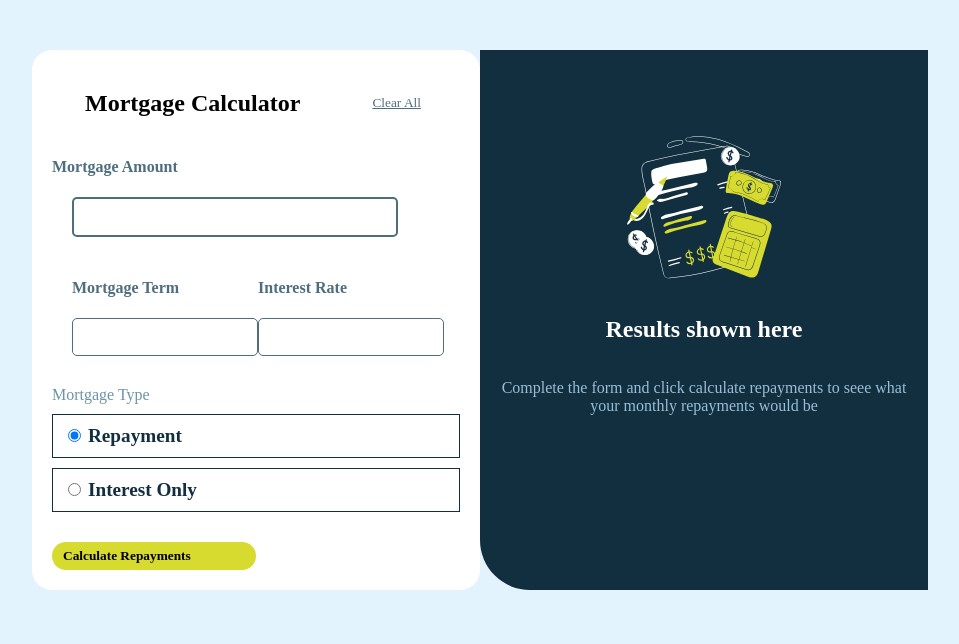
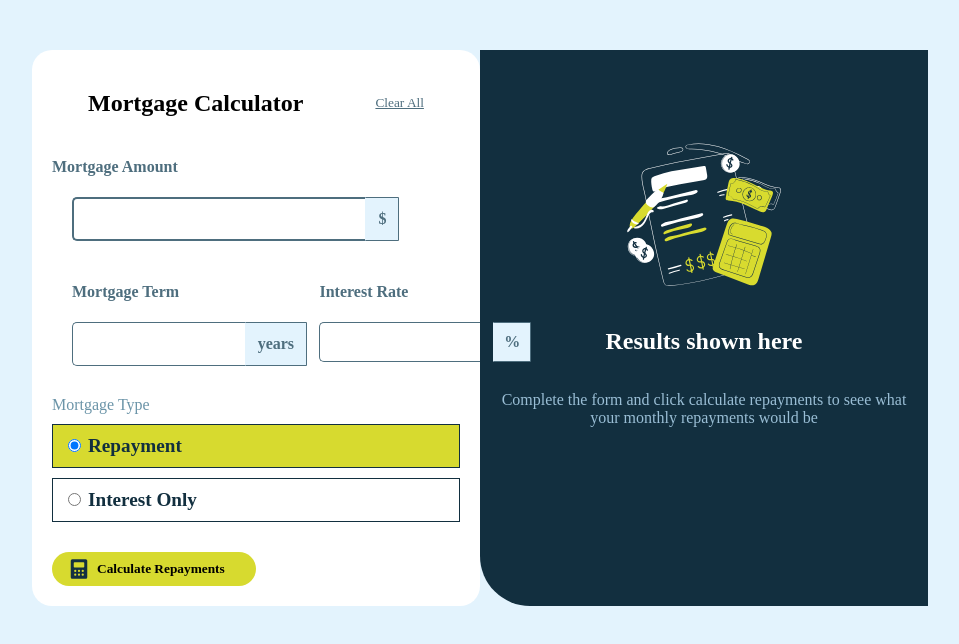
Before and after one commit to Bodeayman/MortgagePayment, a plain HTML site: page index.html in a window 1280 px wide. Shown: the whole page, without its empty margins (160-1119 px from the left). Drawn offline with Linux system fonts and the light colour scheme.

Commit message:
Improvement in the Colors and the margins and added the icons of the dollars

```diff
--- a/index.html
+++ b/index.html
@@ -18,30 +18,44 @@
                 </header>
                 <div class="amountMor">
                     <h4>Mortgage Amount</h4>
-                    <input type="text">
-                    <span></span>
+                    <div class="input1">
+
+                        <input type="text">
+                        <span>$</span>
+
+                    </div>
                 </div>
                 <div class="enter">
                     <div class="term">
                         <h4>
                             Mortgage Term
                         </h4>
-                        <input type="text">
-                        <span></span>
+                        <div class="input2">
+
+                            <input type="text">
+                            <span>years</span>
+
+                        </div>
+
                     </div>
                     <div class="rate">
                         <h4>
                             Interest Rate
                         </h4>
-                        <input type="text">
-                        <span></span>
+                        <div class="input3">
+
+
+                            <input type="text">
+                            <span>%</span>
+
+                        </div>
                     </div>
                 </div>
                 <div class="morCho">
                     <div class="typing">
                         Mortgage Type
                     </div>
-                    <div class="re">
+                    <div class="re" for="re">
 
                         <input type="radio" name="check" id="re" value="re" checked>
 
@@ -49,7 +63,7 @@
                             Repayment
                         </label>
                     </div>
-                    <div class="in">
+                    <div class="in" for="in">
                         <input type="radio" name="check" id="in" value="in">
                         <!-- Don't forget to input the name to make the name and the make the checkbox may done multiple time -->
                         <label for="in">
@@ -60,6 +74,7 @@
 
                 </div>
                 <div class="butCon">
+                    <img src="assets/images/icon-calculator.svg">
                     <input type="submit" value="Calculate Repayments">
                 </div>
 
--- a/main.js
+++ b/main.js
@@ -6,14 +6,16 @@ let validation2 = document.querySelector(".term input");
 let validation3 = document.querySelector(".rate input");
 let span1 = document.querySelectorAll("input[type='text'] ~ span");
 let valids = [validation1, validation2, validation3];
+document.querySelector(".re").style.backgroundColor = "#d7da2f";
+
 
 /////////////////////////////////////////////////////
 //////////////////////////Take care of this option///
 /////////////////////////////////////////////////////
 let option1 = document.getElementById("re");
 let option2 = document.getElementById("in");
-let isActive = false; // Initialize variable
-
+let isActive = true; // Initialize variable
+console.log(isActive)
 // Function to update isActive based on radio button selection
 function updateIsActive() {
 
@@ -48,6 +50,7 @@ document.addEventListener('DOMContentLoaded', function () {
 });
 //////////////// You have here the value of the option1.addEventListener
 /////////////////////////////////////////////////////////////////////////
+let initvalspan = ["$", "years", "%"];
 document.forms[0].onsubmit = function (e) {
     let emptyForm = validation1.value === "" || validation2.value === "" || validation3.value === "";
     let invalidForm = isNaN(validation1.value) || isNaN(validation2.value) || isNaN(validation3.value);
@@ -56,13 +59,15 @@ document.forms[0].onsubmit = function (e) {
         for (let i = 0; i < 3; i++) {
             valids[i].style.borderColor = "red";
             span1[i].innerHTML = "Invalid Field";
-            span1[i].style.cssText = "font-weight:bold;color:red;margin-top:10px;";
+            span1[i].style.cssText = "font-weight:bold;color:red;margin-top:0px;width:auto;overflow:auto;";
 
         }
         let timer = setTimeout(function () {
             for (let i = 0; i < 3; i++) {
                 valids[i].style.borderColor = "hsl(202, 55%, 16%)";
-                span1[i].innerHTML = "";
+                span1[i].style.cssText = "font-weight:weight;color:hsl(200, 24%, 40%);margin-top:0px;";
+
+                span1[i].innerHTML = initvalspan[i];
             }
         }, 3000);
 
@@ -107,13 +112,13 @@ document.forms[0].onsubmit = function (e) {
             let priceT = document.createTextNode("");
             if (isActive) {
                 console.log("THe option1 is checked")
-                priceHeaderT = document.createTextNode("Your monthly Paid");
-                priceT = document.createTextNode(calculateMonthlyPayment(validation1, validation2, validation3));
+                priceHeaderT = document.createTextNode("Your monthly Payments");
+                priceT = document.createTextNode(`$${calculateMonthlyPayment(validation1, validation2, validation3)}`);
             }
             else if (!isActive) {
                 console.log("The option2 is checked");
                 priceHeaderT = document.createTextNode("Your Total interest");
-                priceT = document.createTextNode(calculateInterestOnlyPayment(validation1, validation3));
+                priceT = document.createTextNode(`$${calculateInterestOnlyPayment(validation1, validation3)}`);
             }
             let priceP = document.createElement("p");
 
@@ -124,10 +129,10 @@ document.forms[0].onsubmit = function (e) {
             priceHeader.appendChild(priceHeaderT);
             priceCon.appendChild(priceHeader);
             priceCon.appendChild(priceP);
-            priceHeader.style.cssText = "margin:20px 0px 0px 20px;";
+            priceHeader.style.cssText = "margin:20px 0px 0px 20px;font-size:0.9em;color:hsl(203, 41%, 72%);";
 
-            priceP.style.cssText = "color:#d7da2f; font-weight:bold; font-size:2.7em;";
-            priceCon.style.cssText = "color:white;display:flex;flex-direction:column;justify-content: flex-start;width: fit-content;";
+            priceP.style.cssText = "color:#d7da2f; font-weight:bold; font-size:3em;";
+            priceCon.style.cssText = "color:white;display:flex;flex-direction:column;justify-content: flex-start;width: fit-content;padding-left:20px;";
             priceCon.className = "priceCon";
             paymentFather.appendChild(priceCon);
             ////////////////////////////////////////////////////
@@ -145,7 +150,7 @@ document.forms[0].onsubmit = function (e) {
 
             let priceP2 = document.createElement("p");
             priceP2.style.cssText = "font-weight:bold;align-self:flex-start;color:white;font-size:1.5em;"
-            priceCon2.style.cssText = "width:fit-content;display:flex;justify-content:flex-start;flex-direction:column;color:white;margin-left:25px;";
+            priceCon2.style.cssText = "width:fit-content;display:flex;justify-content:flex-start;flex-direction:column;color:white;margin-left:20px;padding-left:20px;";
             priceP2.appendChild(priceT2);
             priceHeader2.appendChild(priceHeaderT2);
             priceCon2.appendChild(priceHeader2);
--- a/style.css
+++ b/style.css
@@ -56,17 +56,45 @@ header {
 
 
 .amountMor input {
-    padding-left: 25px;
-
     background-size: 20px;
 }
 
-/* .amountMor::before {
-    content: "";
-    width: 20px;
-    height: 20px;
-    background-color: hsl(200, 24%, 40%);
-} */
+.input1 span,
+.input2 span,
+.input3 span {
+    overflow: hidden;
+    position: relative;
+    font-weight: bold;
+    right: 5%;
+    color: hsl(200, 24%, 40%);
+    background-color: hsl(202, 86%, 94%);
+    padding: 12px;
+    border-radius: 1px;
+    -webkit-border-radius: 1px;
+    -moz-border-radius: 1px;
+    -ms-border-radius: 1px;
+    -o-border-radius: 1px;
+    border: 1px solid hsl(200, 24%, 40%);
+    border-left: 1px solid transparent;
+}
+
+.input3 span {
+    padding: 10px;
+}
+
+.input1 span {
+    position: relative;
+    right: 15%;
+    padding: 12px;
+}
+
+
+.input1,
+.input2,
+.input3 {
+    display: flex;
+
+}
 
 .amountMor input {
     width: 80%;
@@ -91,8 +119,8 @@ header {
 
 }
 
-header input[type='reset']:hover {
-    color: 'white';
+input[type='reset'] {
+    padding: 0px;
 }
 
 .term input,
@@ -188,14 +216,11 @@ header input[type='reset']:hover {
 
 }
 
-.butCon:hover {
-    cursor: pointer;
-    filter: brightness(1.05);
-    -webkit-filter: brightness(1.05);
-}
+
 
 input[type='text'] {
     padding: 10px;
+    border-right: none;
 }
 
 .butCon input {
@@ -240,6 +265,25 @@ input[type='text'] {
 
 input[type='text']:focus {
     outline-color: hsl(61, 70%, 52%);
+}
+
+input[type='text']:focus~span {
+    border-color: hsl(61, 70%, 52%);
+    border-width: 2px;
+    border-left: none;
+    padding: 11px;
+
+}
+
+.butCon:hover {
+    cursor: pointer;
+    filter: brightness(1.05);
+    -webkit-filter: brightness(1.05);
+}
+
+input[type='reset']:hover {
+    color: black;
+
 }
 
 @keyframes loading {
```
